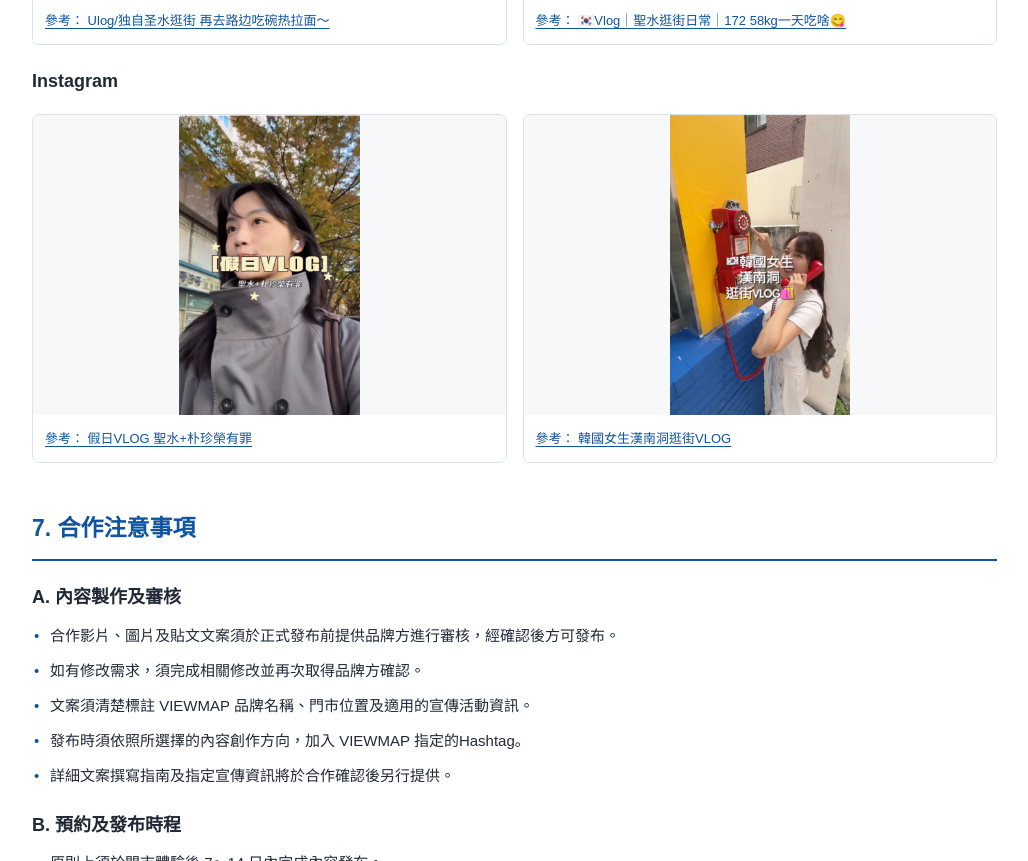
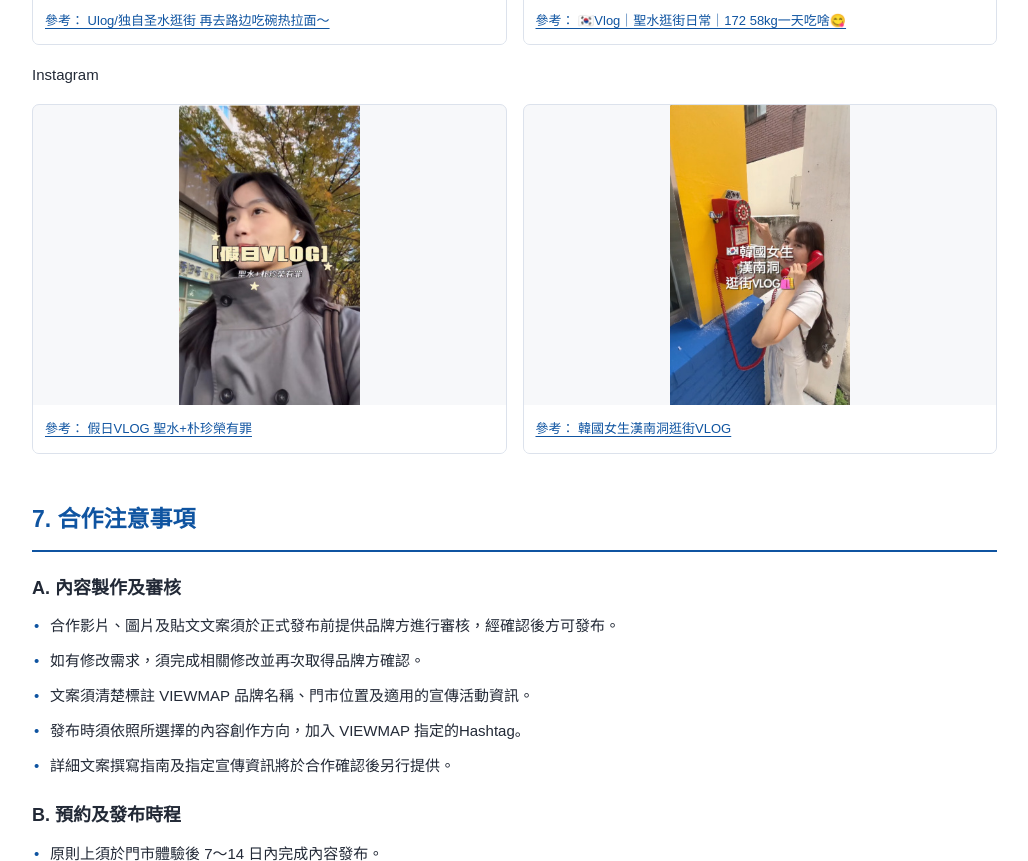
Before and after one commit to viewmap-official/guide, a plain HTML site: page index.html in a window 1280 px wide. Shown: the part 5641-6502 px from the top of the page, without its empty margins (243-1271 px from the left). Drawn offline with Linux system fonts and the light colour scheme; a web font is replaced by a local one.

Commit message:
Add files via upload

```diff
--- a/index.html
+++ b/index.html
@@ -108,7 +108,7 @@
                         <figure><img alt="參考： Ulog/独自圣水逛街 再去路边吃碗热拉面～" loading="lazy" src="images/reference-06.jpg"/><figcaption><a href="https://www.rednote.com/discovery/item/6af2f9690000000009021515?source=webshare&amp;xhsshare=pc_web&amp;xsec_token=ABppCEaiQ_yxi7i9zLjI3gaXH4z3xeetpY4mu0L7BL1ok=&amp;xsec_source=pc_share" rel="noopener" target="_blank"><span data-i18n="113">參考： Ulog/独自圣水逛街 再去路边吃碗热拉面～</span></a></figcaption></figure>
                         <figure><img alt="參考： 🇰🇷Vlog｜聖水逛街日常｜172 58kg一天吃啥😋" loading="lazy" src="images/reference-07.jpg"/><figcaption><a href="https://www.rednote.com/discovery/item/6afc062b0000000025012a56?source=webshare&amp;xhsshare=pc_web&amp;xsec_token=ABk7Jt63iRIrkjElQjYuG4EyWVrhI90uBdW6KuXqrJqQw=&amp;xsec_source=pc_share" rel="noopener" target="_blank"><span data-i18n="114">參考： 🇰🇷Vlog｜聖水逛街日常｜172 58kg一天吃啥😋</span></a></figcaption></figure>
                     </div>
-                    <h3>Instagram</h3>
+                    <p>Instagram</p>
                     <div class="gallery">
                         <figure><img alt="參考： 假日VLOG 聖水+朴珍榮有罪" loading="lazy" src="images/reference-08.jpg"/><figcaption><a href="https://www.instagram.com/p/DflpRmyBlmU/" rel="noopener" target="_blank"><span data-i18n="115">參考： 假日VLOG 聖水+朴珍榮有罪</span></a></figcaption></figure>
                         <figure><img alt="參考： 韓國女生漢南洞逛街VLOG" loading="lazy" src="images/reference-09.jpg"/><figcaption><a href="https://www.instagram.com/p/DPOihyqAXiK/" rel="noopener" target="_blank"><span data-i18n="116">參考： 韓國女生漢南洞逛街VLOG</span></a></figcaption></figure>
@@ -143,7 +143,7 @@
                         <figure><img alt="參考： (👓glasses)淡颜挚爱&amp;实用系眼镜×4 ⋆ ˚  ｡" loading="lazy" src="images/reference-13.jpg"/><figcaption><a href="https://www.rednote.com/discovery/item/6ab4ecd9000000001a02882e?xsec_token=ABiqx8UY6OoyWh-OF_3PEH5-vmlAhvvLZ2QvS14kvVPYM=&amp;xsec_source=pc_search&amp;source=web_search_result_notes" rel="noopener" target="_blank"><span data-i18n="138">參考： (👓glasses)淡颜挚爱&amp;实用系眼镜×4 ⋆ ˚  ｡</span></a></figcaption></figure>
                         <figure><img alt="參考： 脸宽脸胖眼镜合集‼️不卡头素颜戴都精致" loading="lazy" src="images/reference-14.jpg"/><figcaption><a href="https://www.rednote.com/discovery/item/6a2d3961000000001603de6c?xsec_token=ABvNhYIwrq1O-GGTES1IWjeJmD6170uY43FwoWKVwa_P0=&amp;xsec_source=pc_search" rel="noopener" target="_blank"><span data-i18n="139">參考： 脸宽脸胖眼镜合集‼️不卡头素颜戴都精致</span></a></figcaption></figure>
                     </div>
-                    <h3>Instagram</h3>
+                    <p>Instagram</p>
                     <div class="gallery">
                         <figure><img alt="參考： 首爾購物分享" loading="lazy" src="images/reference-15.jpg"/><figcaption><a href="https://www.instagram.com/p/DZxxzgFBLbl/" rel="noopener" target="_blank"><span data-i18n="140">參考： 首爾購物分享</span></a></figcaption></figure>
                         <figure><img alt="參考： miumiu書呆子眼鏡平替" loading="lazy" src="images/reference-16.jpg"/><figcaption><a href="https://www.instagram.com/p/Dejl7DSAmm7/" rel="noopener" target="_blank"><span data-i18n="141">參考： miumiu書呆子眼鏡平替</span></a></figcaption></figure>
@@ -182,7 +182,7 @@
                     <p><span data-i18n="168">小紅書</span></p>
                     <a class="ref" href="https://www.rednote.com/discovery/item/69a5ac2f000000001d024c12?xsec_token=ABD3US2lyX9qo-zkE-xkDXcb1W1ClwGybAodMnx5vLsfs=&amp;xsec_source=pc_user" rel="noopener" target="_blank"><span data-i18n="169">小紅書參考內容</span></a>
                     <a class="ref" href="https://www.rednote.com/discovery/item/6abf4e6d00000000120374e8?xsec_token=ABo3QV85pMVMrAcOWiWrq-1RNuHwFbIwlkuXAo00qDwEs=&amp;xsec_source=pc_search&amp;source=web_search_result_notes" rel="noopener" target="_blank"><span data-i18n="170">小紅書參考內容</span></a>
-                    <h3>Instagram</h3>
+                    <p>Instagram</p>
                     <a class="ref" href="https://www.instagram.com/p/DeorwijymC6/" rel="noopener" target="_blank"><span data-i18n="171">Instagram 參考內容</span></a>
                     <a class="ref" href="https://www.instagram.com/p/DW3yT0ekVpV/" rel="noopener" target="_blank"><span data-i18n="172">Instagram 參考內容</span></a>
                 </div>
@@ -216,7 +216,7 @@
                         <figure><img alt="參考： 淡颜高智氛围感神器 👓素颜出门天花板" loading="lazy" src="images/reference-30.jpg"/><figcaption><a href="https://www.rednote.com/discovery/item/6a7d67990000000033037695?xsec_token=ABrS63ociDziMH0a0gUXYnl2yTmNCq830qUtlIzuaJxSU=&amp;xsec_source=" rel="noopener" target="_blank"><span data-i18n="194">參考： 淡颜高智氛围感神器 👓素颜出门天花板</span></a></figcaption></figure>
                         <figure><img alt="參考： 没有人能空手离开小韩 …" loading="lazy" src="images/reference-31.jpg"/><figcaption><a href="https://www.rednote.com/discovery/item/6ae98fd7000000000e0340f5?xsec_token=ABra-9CEuTKzGicAiqn1YFYq8-xBFB6RZ4GfcPETZ5KZQ=&amp;xsec_source=pc_search&amp;source=web_search_result_noteshttps://www.rednote.com/discovery/item/69f42cb100000000350382f8?xsec_token=ABnOumIqiKSBn-NV2d-AMoFTwmB-X1Lrnz5s0XDgA4IlE=&amp;xsec_source=pc_search&amp;source=web_search_result_notes" rel="noopener" target="_blank"><span data-i18n="195">參考： 没有人能空手离开小韩 …</span></a></figcaption></figure>
                     </div>
-                    <h3>Instagram</h3>
+                    <p>Instagram</p>
                     <div class="gallery">
                         <figure><img alt="參考： 韓國戰利品開箱" loading="lazy" src="images/reference-32.jpg"/><figcaption><a href="https://www.instagram.com/p/Df3mEneAsRD/" rel="noopener" target="_blank"><span data-i18n="196">參考： 韓國戰利品開箱</span></a></figcaption></figure>
                         <figure><img alt="參考： 韓國購物開箱" loading="lazy" src="images/reference-33.jpg"/><figcaption><a href="https://www.instagram.com/p/DW08cu_DM2m/" rel="noopener" target="_blank"><span data-i18n="197">參考： 韓國購物開箱</span></a></figcaption></figure>
@@ -253,7 +253,7 @@
                         <figure><img alt="參考： 把时髦👓焊死在脸上" loading="lazy" src="images/reference-39.jpg"/><figcaption><a href="https://www.rednote.com/discovery/item/6a2a4ef000000000070110bf?xsec_token=ABwLX8yyMW7zXOJ9KdBx3ztqjf_y51GhLXfRErxAPP0OU=&amp;xsec_source=pc_search&amp;source=web_search_result_notes" rel="noopener" target="_blank"><span data-i18n="221">參考： 把时髦👓焊死在脸上</span></a></figcaption></figure>
                         <figure><img alt="參考： 高智姐感眼镜妆！日常又上镜！所有人感受！！" loading="lazy" src="images/reference-40.jpg"/><figcaption><a href="https://www.rednote.com/discovery/item/6aa2707b00000000260170f3?xsec_token=ABYctlnziIojdlREQXk1FiJbvSeZCiXXxw1IplmtnyV-I=&amp;xsec_source=pc_search&amp;source=web_note_detail_r10" rel="noopener" target="_blank"><span data-i18n="222">參考： 高智姐感眼镜妆！日常又上镜！所有人感受！！</span></a></figcaption></figure>
                     </div>
-                    <h3>Instagram</h3>
+                    <p>Instagram</p>
                     <div class="gallery">
                         <figure><img alt="參考： 四套眼鏡女孩穿搭" loading="lazy" src="images/reference-41.jpg"/><figcaption><a href="https://www.instagram.com/p/C1E1Etvv8pN/" rel="noopener" target="_blank"><span data-i18n="223">參考： 四套眼鏡女孩穿搭</span></a></figcaption></figure>
                         <figure><img alt="參考： 眼鏡穿搭" loading="lazy" src="images/reference-42.jpg"/><figcaption><a href="https://www.instagram.com/p/DRhJ3owE0d8/" rel="noopener" target="_blank"><span data-i18n="224">參考： 眼鏡穿搭</span></a></figcaption></figure>
```
